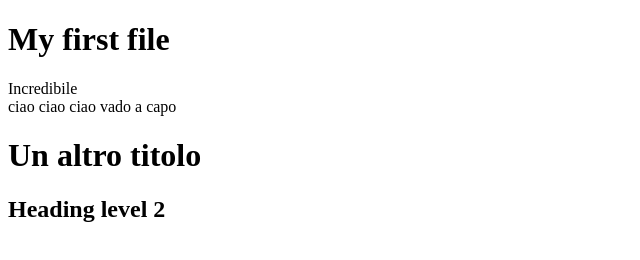
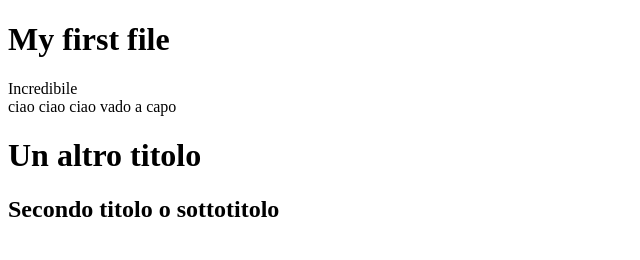
Before and after one commit to FedeVenza/NABA-feb24-federica, a plain HTML site: page es00/index.html in a window 1280 px wide. Shown: the whole page, without its empty margins (0-640 px from the left). Drawn offline with Linux system fonts and the light colour scheme.

Commit message:
Update index.html

```diff
--- a/es00/index.html
+++ b/es00/index.html
@@ -15,6 +15,6 @@
 <h1>Un altro titolo
 
 </h1>
-<h2>Heading level 2</h2>
+<h2>Secondo titolo o sottotitolo</h2>
 
 </body>
```
